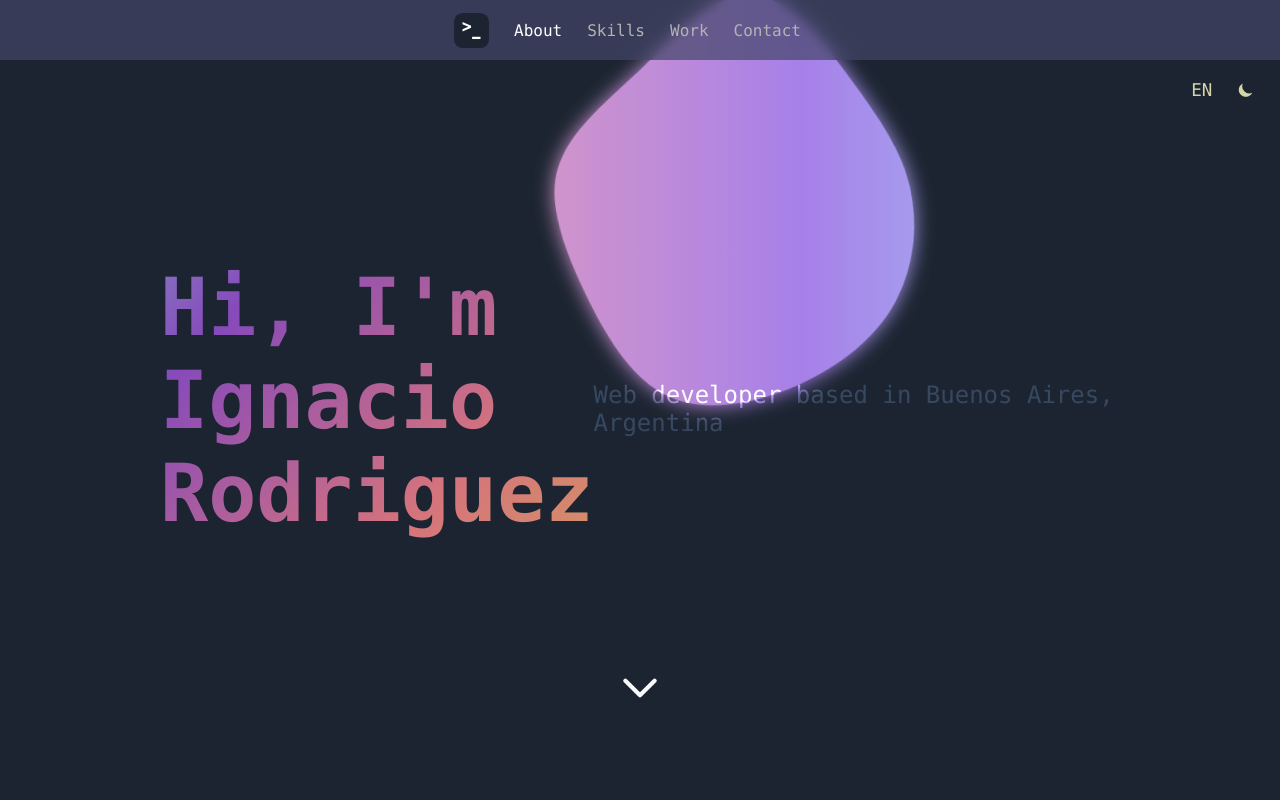
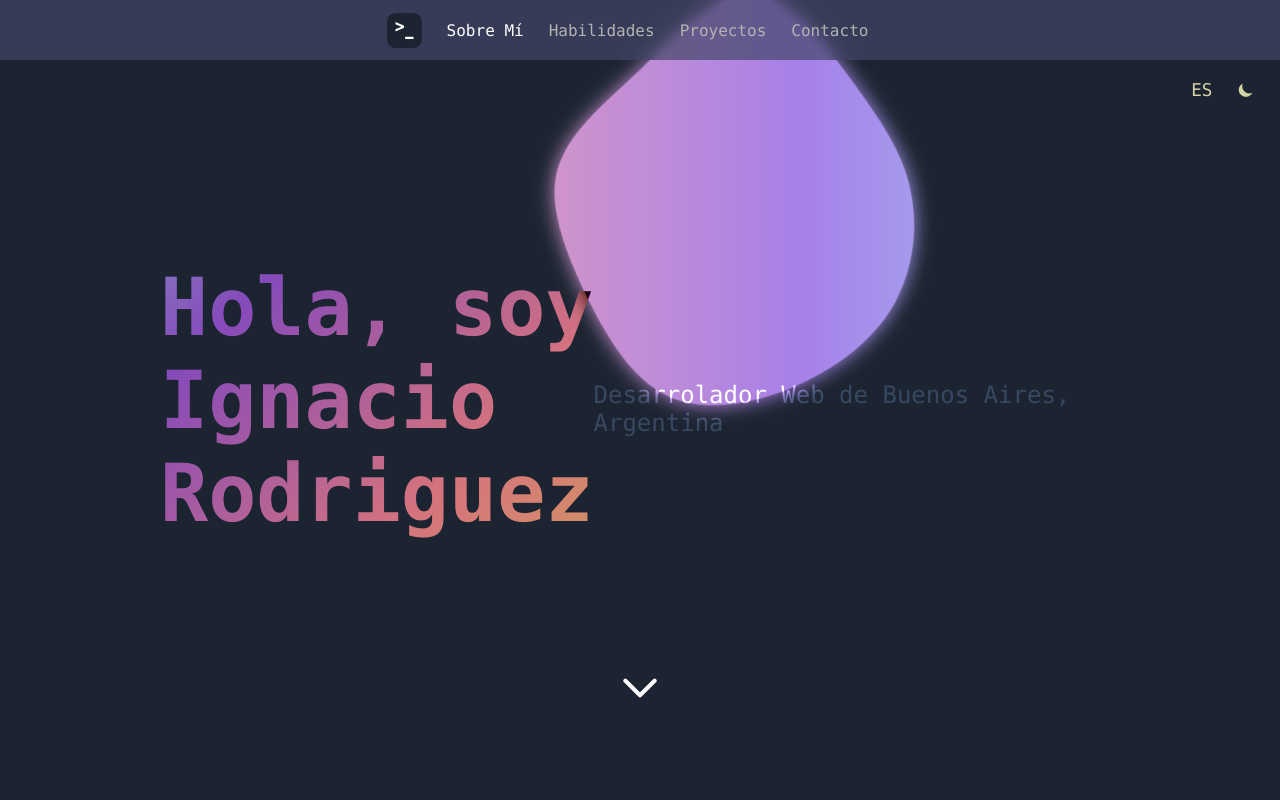
Before and after one commit to IgnacioRodriguez01/IgnacioRodriguez01, a React (Create React App) app in the folder portfolio/: page / in a window 1280 px wide. Shown: the top 800 px of the page. Built offline with nearby package versions, Linux system fonts and the light colour scheme; the HTML template or start-up script is replaced by a standard one.

Commit message:
minor-fix: en lang at start

```diff
--- a/portfolio/src/App.js
+++ b/portfolio/src/App.js
@@ -45,7 +45,7 @@ function App() {
     }, [])
 
     /* Language toggle handling */
-    const languages = ["EN", "ES"]
+    const languages = ["ES", "EN"]
     const [lang, setLang] = useState(languages[0]);
 
     function toggleLang() {
```
